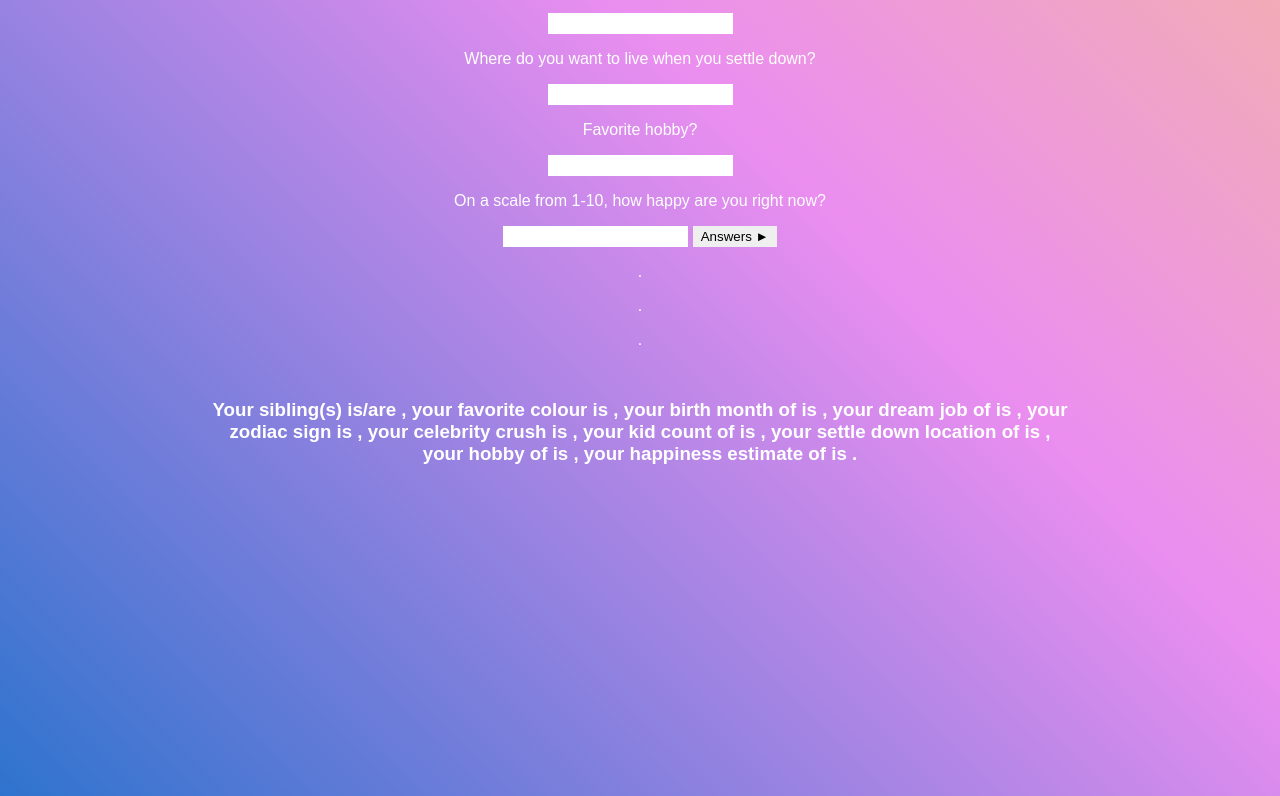
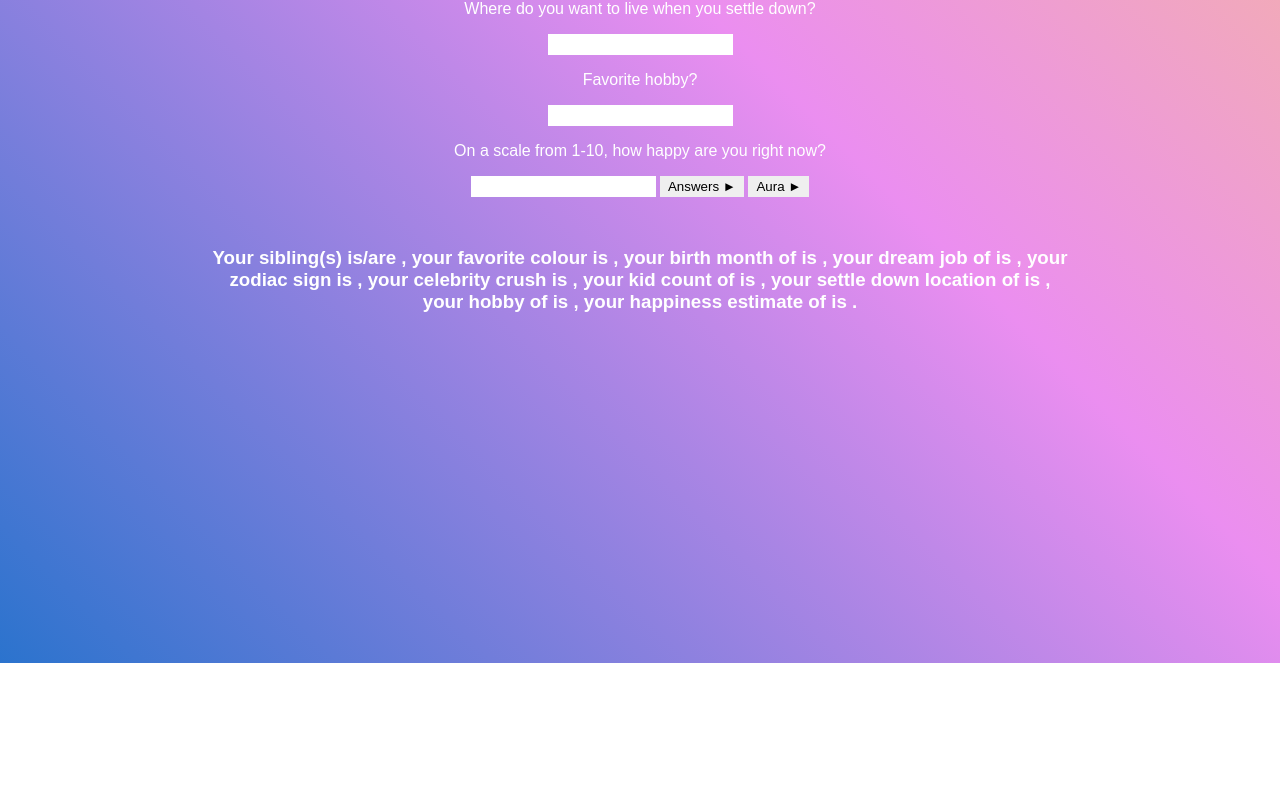
Before and after one commit to zaksaja/m.a.s.h, a plain HTML site: page index.html in a window 1280 px wide. Shown: the part 778-1574 px from the top of the page. After the commit the page ends 1441 px from the top, so only its background shows below. Drawn offline with Linux system fonts and the light colour scheme.

Commit message:
fourth iteration: index results malfunctioned, now fixed

```diff
--- a/index.html
+++ b/index.html
@@ -8,11 +8,12 @@
     <title>M.A.S.H</title>
 
 
-<h1>M.A.S.H</h1>
-<p> Welcome to M.A.S.H. </p>
-<p>Remember when you were a kid and would play a fill in the blank games? </p>
-<p>Well let me reintroduce the nostaliga in a fun and freah way of modern MASH! </p>
-<p>Let your mind wander as you answer these questions and the fortune of chance will let you know your life path.</p>
+    <h1>M.A.S.H</h1>
+    <p> Welcome to M.A.S.H. </p>
+    <p>Remember when you were a kid and would play a fill in the blank games? </p>
+    <p>Well let me reintroduce the nostaliga in a fun and freah way of modern MASH! </p>
+    <p>Let your mind wander as you answer these questions and the fortune of chance will let you know your life path.</p>
+
 
 <p>Favorite colour? </p>
     <input id="desc2" type = "text" >
@@ -46,15 +47,8 @@
 
 
     <button href = "answers.html" > Answers  ► </button>
-   <!--<button id="bg-change"> Aura ► </button> -->
+   <button id="bg-change"> Aura ► </button>
 
-
-
-<p> . </p>
-
-<p> . </p>
-
-<p> . </p>
 
 <h3>
 
--- a/styles.css
+++ b/styles.css
@@ -39,7 +39,7 @@ h1{
 	font-family: Arial, Helvetica, sans-serif;
 	font-size: 40px;
 	animation: smallupdown 3s infinite;
-	margin-bottom: 100px;
+	margin-bottom: 50px;
 }
 
 
```
